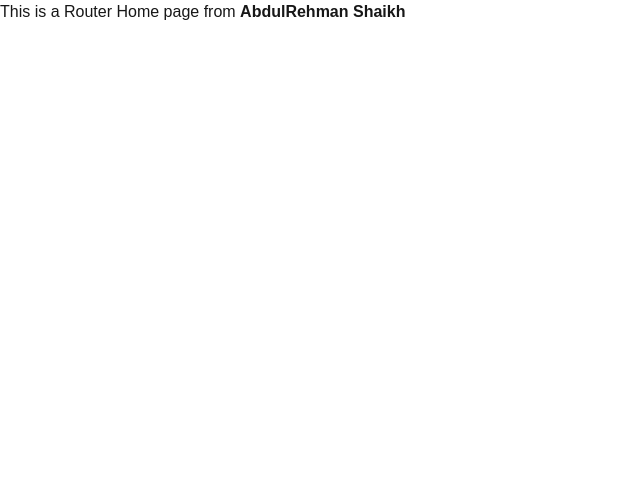
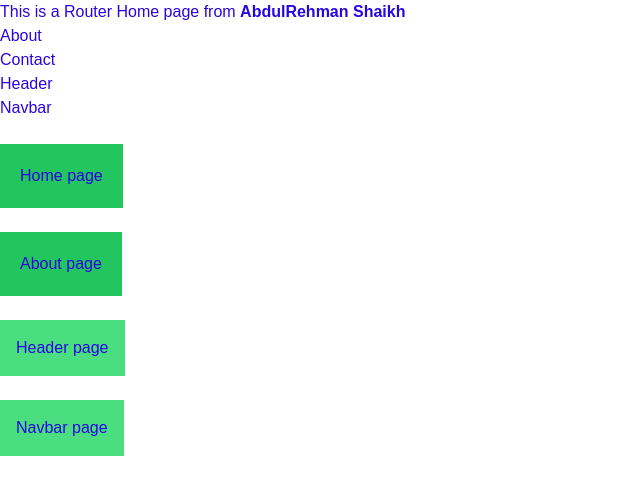
Before and after one commit to Abdulrehman-Shaikh1010/Routing-App, a Next.js app: page / in a window 1280 px wide. Shown: the top 494 px of the page, without its empty margins (0-640 px from the left). Built offline with nearby package versions, Linux system fonts and the light colour scheme.

Commit message:
Navigation App

```diff
--- a/app/About/page.tsx
+++ b/app/About/page.tsx
@@ -1,7 +1,13 @@
+import Link from "next/link";
 export default function About(){
     return(
       <div>
         <h1>This is a Router About page from <strong> AbdulRehman Shaikh</strong></h1>
+        <ul>
+          <li><Link href='Header'>Header</Link></li>
+          <li><Link href='Navbar'>Navbar</Link></li>
+          <li><Link href='Contact'>Contact</Link></li>
+        </ul>
       </div>
     );
   }
--- /dev/null
+++ b/app/Contact/page.tsx
@@ -0,0 +1,16 @@
+import React from "react";
+import Link from "next/link";
+
+export default function Contact(){
+  return(
+    <div>
+      <h1>This is a Router Contact page from <strong> AbdulRehman Shaikh</strong></h1>
+      <ul>
+      <li><Link href='About'>About</Link></li>
+      <li><Link href='Header'>Header</Link></li>
+      <li><Link href='Navbar'>Navbar</Link></li>
+      </ul>
+
+    </div>
+  );
+}
--- a/app/Header/page.tsx
+++ b/app/Header/page.tsx
@@ -1,7 +1,13 @@
+import Link from "next/link";
 export default function Header(){
     return(
       <div>
         <h1>This is a Router Header page from <strong> AbdulRehman Shaikh</strong></h1>
+        <ul>
+          <li><Link href='About'>About</Link></li>
+          <li><Link href='Navbar'>Navbar</Link></li>
+          <li><Link href='Contact'>Contact</Link></li>
+        </ul>
       </div>
     );
   }
--- /dev/null
+++ b/app/Navbar/page.tsx
@@ -0,0 +1,16 @@
+import React from "react";
+import Link from "next/link";
+
+export default function Navbar(){
+  return(
+    <div>
+      <h1>This is a Router Navbar page from <strong> AbdulRehman Shaikh</strong></h1>
+      <ul>
+        <li><Link href='About'>About</Link></li>
+        <li><Link href='Header'>Header</Link></li>
+        <li><Link href='Contact'>Contact</Link></li>
+      </ul>
+
+    </div>
+  );
+}
--- a/app/globals.css
+++ b/app/globals.css
@@ -4,12 +4,12 @@
 
 :root {
   --background: #ffffff;
-  --foreground: #171717;
+  --foreground: #2706e0;
 }
 
 @media (prefers-color-scheme: dark) {
   :root {
-    --background: #0a0a0a;
+    --background: hsl(204, 17%, 94%);
     --foreground: #ededed;
   }
 }
@@ -24,4 +24,8 @@ body {
   .text-balance {
     text-wrap: balance;
   }
+
+  .border {
+    padding: 20px;
+  }
 }
--- a/app/page.tsx
+++ b/app/page.tsx
@@ -1,8 +1,29 @@
+'use client'
 import React from "react";
+import Link from "next/link";
+import { useRouter } from "next/navigation";
 export default function Home(){
+  const route = useRouter();
   return(
     <div>
       <h1>This is a Router Home page from <strong> AbdulRehman Shaikh</strong></h1>
+      <ul>
+        <li><Link href='About'>About</Link></li>
+        <li><Link href='Contact'>Contact</Link></li>
+        <li><Link href='Header'>Header</Link></li>
+          <li><Link href='Navbar'>Navbar</Link></li>
+      </ul>
+
+        <ul>
+          <br />
+       <li> <button className="p-5 bg-green-500" onClick={() => route.push('/')}> Home page</button> </li>
+       <br />
+       <li> <button className="p-5 bg-green-500" onClick={() => route.push('/About')}> About page</button> </li>
+       <br />
+       <li> <button className="p-4 bg-green-400" onClick={() => route.push('/Header')}> Header page</button> </li>
+       <br />
+       <li> <button className="p-4 bg-green-400" onClick={() => route.push('/Navbar')}> Navbar page</button> </li>
+        </ul>
     </div>
   );
 }
```
